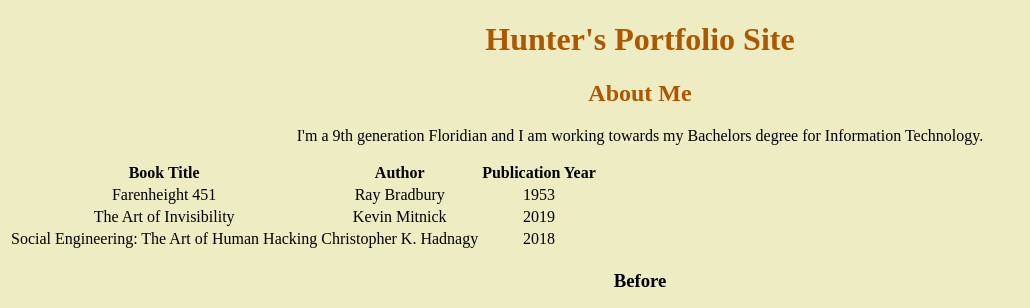
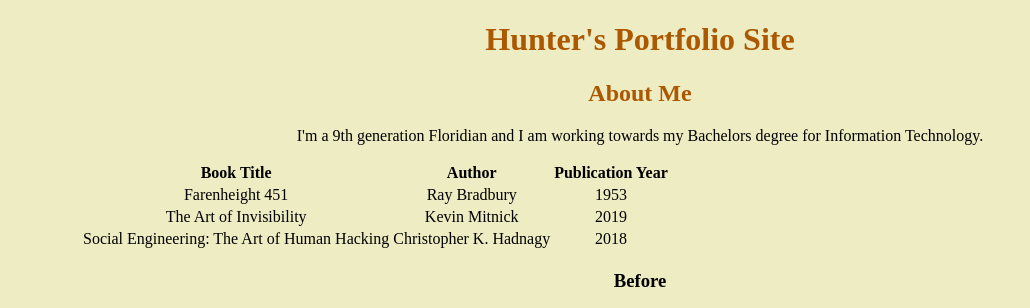
Before and after one commit to Hroberts1/Hunter-Site.github.io, a plain HTML site: page index.html in a window 1280 px wide. Shown: the top 308 px of the page, without its empty margins (0-1030 px from the left). Drawn offline with Linux system fonts and the light colour scheme; grey boxes are pictures that could not be loaded.

Commit message:
adjust margins

```diff
--- a/styles.css
+++ b/styles.css
@@ -10,4 +10,7 @@
 body{
   text-align: center;
   background-color: #eeecc2;
+  margin-left: 80px;
+  margin-right: 80px;
+  margin-top: auto;
 }
```
